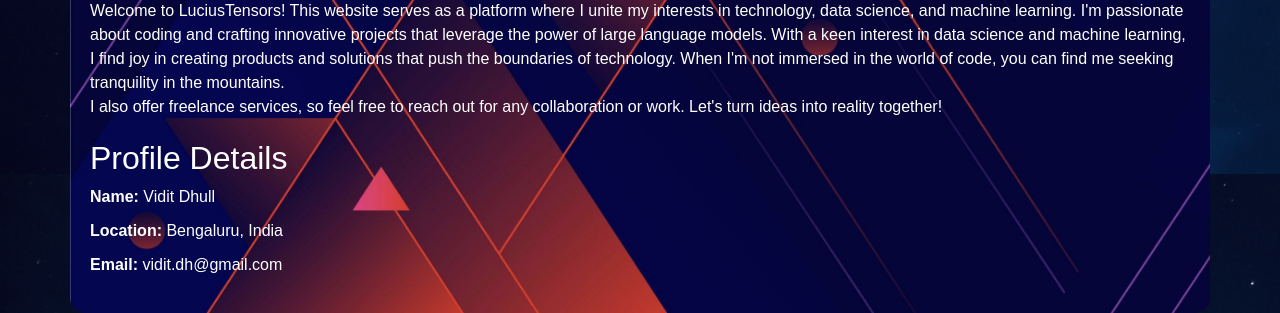
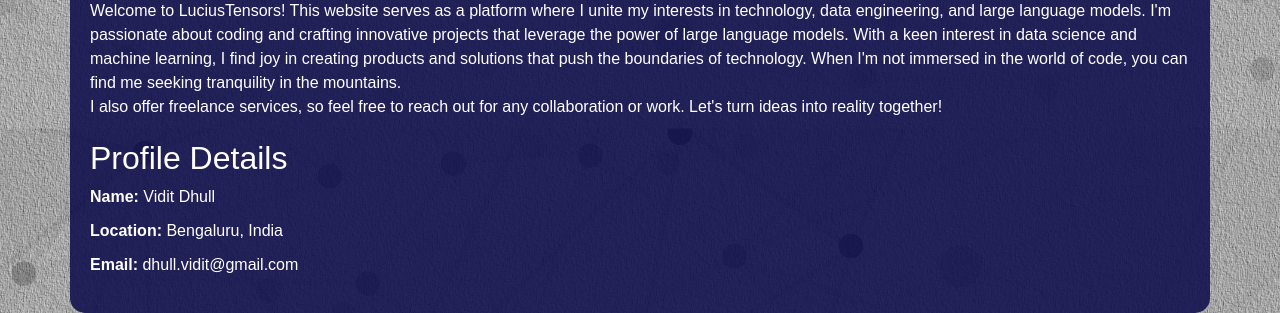
Before and after one commit to ViditDhull/LuciusTensors, a Django app: page /about in a window 1280 px wide. Shown: the part 677-990 px from the top of the page. Run offline with Django 4.2, Linux system fonts and the light colour scheme.

Commit message:
Front-end Update

```diff
--- a/templates/about.html
+++ b/templates/about.html
@@ -7,7 +7,7 @@ font-family: Arial, sans-serif;
 }
 
 .container {
-background-image: url('/static/img/about_bg.jpg');
+background-color: #0d0c4bde;
 background-repeat: no-repeat;
 background-attachment: fixed;
 background-size: cover;
@@ -59,8 +59,8 @@ margin-bottom: 10px;
             <img src="https://img.shields.io/badge/GitHub-black?style=flat-square&logo=github" alt="GitHub"></a>
     </p>
     <p>Welcome to LuciusTensors! This website serves as a platform where I unite my interests in technology, data
-        science,
-        and machine learning. I'm passionate about coding and crafting innovative projects that leverage the power of
+        engineering,
+        and large language models. I'm passionate about coding and crafting innovative projects that leverage the power of
         large language models. With a keen interest in data science and machine learning, I find joy in creating
         products and solutions that push the boundaries of technology. When I'm not immersed in the world of code, you
         can find me seeking tranquility in the mountains.<br> I also offer freelance services, so feel free to reach out
@@ -72,7 +72,7 @@ margin-bottom: 10px;
         <ul>
             <li><strong>Name:</strong> Vidit Dhull</li>
             <li><strong>Location:</strong> Bengaluru, India</li>
-            <li><strong>Email:</strong> vidit.dh@gmail.com</li>
+            <li><strong>Email:</strong> dhull.vidit@gmail.com</li>
         </ul>
     </div>
 
--- a/templates/index.html
+++ b/templates/index.html
@@ -9,7 +9,7 @@ margin-bottom: 30%;
 max-block-size: 70%;
 }
 .text-center{
-background-color: #151357d4;
+background-image: url('/static/img/nav_bar.jpg');
 margin-top: 40px;
 margin-bottom: 10px;
 margin-left: 10%;
--- a/templates/layout.html
+++ b/templates/layout.html
@@ -13,9 +13,15 @@
     <link href="https://cdn.jsdelivr.net/npm/bootstrap@5.3.0/dist/css/bootstrap.min.css" rel="stylesheet"
         integrity="sha384-9ndCyUaIbzAi2FUVXJi0CjmCapSmO7SnpJef0486qhLnuZ2cdeRhO02iuK6FUUVM" crossorigin="anonymous">
     <style>
-        body,
+        body{
+            background-image: url('/static/img/background.jpg');
+            background-repeat: no-repeat;
+            background-attachment: fixed;
+            background-size: cover;
+        }
+
         nav {
-            background-image: url('/static/img/bg.jpg');
+            background-image: url('/static/img/nav_bar.jpg');
             background-repeat: no-repeat;
             background-attachment: fixed;
             background-size: cover;
```
Also changed, not shown: static/img/background.jpg (added), static/img/bg.jpg (deleted), 1 other file.
